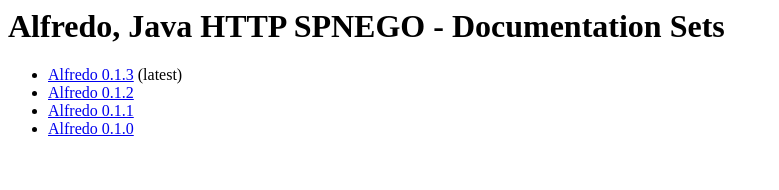
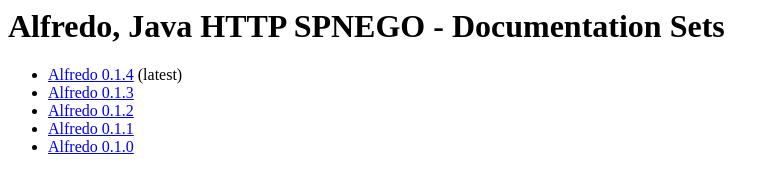
Before and after one commit to patrickangeles/alfredo, a plain HTML site: page alfredo/src/site/docs.html in a window 1280 px wide. Shown: the whole page, without its empty margins (0-779 px from the left). Drawn offline with Linux system fonts and the light colour scheme.

Commit message:
Doc changes for release 0.1.4

```diff
--- a/alfredo/src/site/docs.html
+++ b/alfredo/src/site/docs.html
@@ -6,7 +6,8 @@
     <h1>Alfredo, Java HTTP SPNEGO - Documentation Sets</h1>
 
     <ul>
-        <li><a href="./0.1.3/index.html">Alfredo 0.1.3</a> (latest)</li>
+        <li><a href="./0.1.4/index.html">Alfredo 0.1.4</a> (latest)</li>
+        <li><a href="./0.1.3/index.html">Alfredo 0.1.3</a></li>
         <li><a href="./0.1.2/index.html">Alfredo 0.1.2</a></li>
         <li><a href="./0.1.1/index.html">Alfredo 0.1.1</a></li>
         <li><a href="./0.1.0/index.html">Alfredo 0.1.0</a></li>
```
Also changed, not shown: README.txt.
